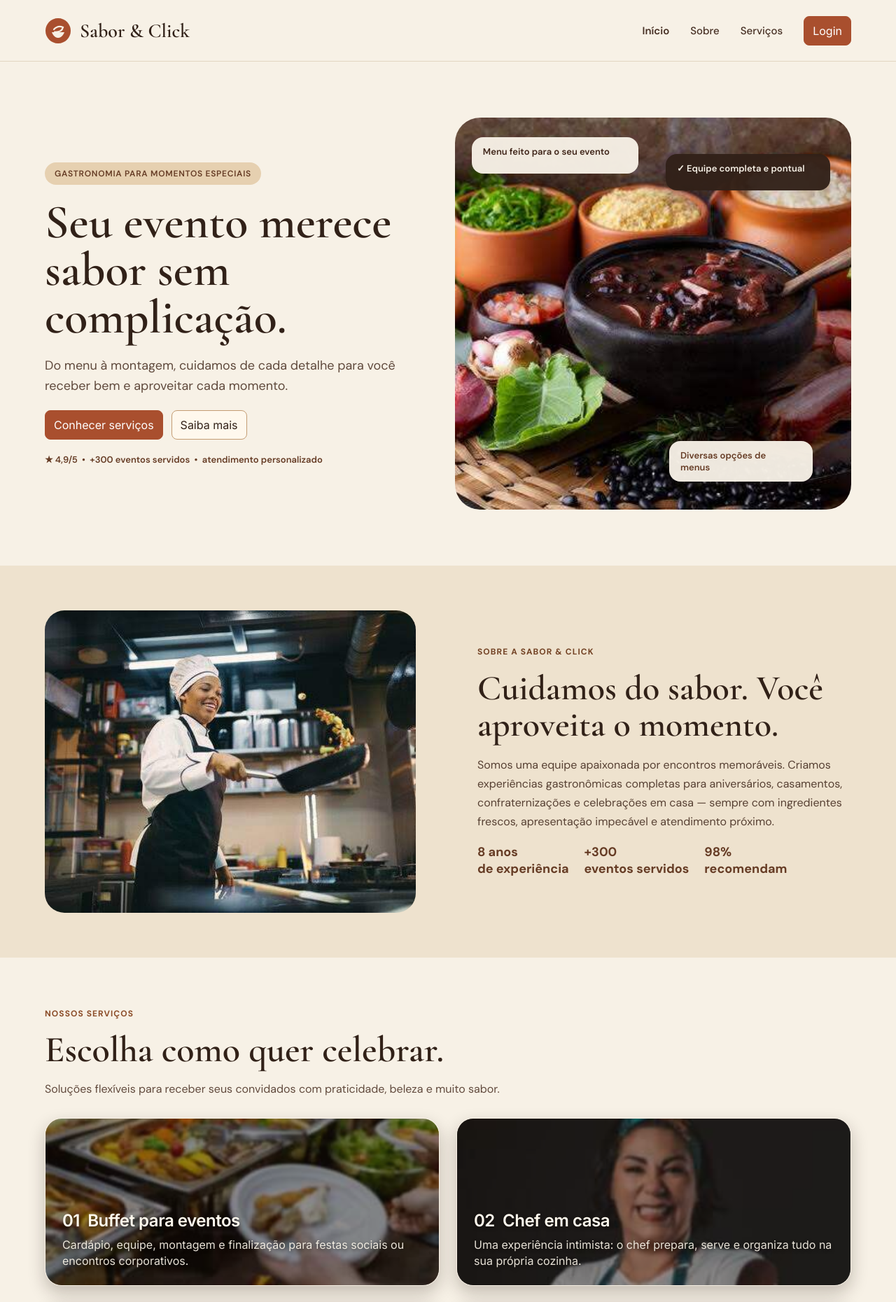
After one commit to Sophia-sQ/Sabor-Click, a Flask app: template templates/home.html in a window 1280 px wide. The commit adds this page. Shown: the top 1860 px of the page at 70% size. Run offline with Flask 3, Linux system fonts and the light colour scheme; the template is opened without the code that fills it, so the values that code supplies are empty; the visitor is signed in with stand-in values (Sample User, id 1); parts of the project's set-up code (start-up, migrations or seed data) failed here and were passed over.

Commit message:
Pagina home

```diff
--- a/static/css/home.css
+++ b/static/css/home.css
@@ -47,6 +47,7 @@ h1 { max-width: 580px; font-size: 68px; line-height: 68px; }
 .servico p { color: rgb(255 249 237 / 90%); font-size: 16px; line-height: 1.4; }
 .menu-acao { min-height: 44px; display: flex; justify-content: center; align-items: center; }
 .botao-menu { border-radius: 999px; background: #6b381f; border-color: #6b381f; padding: 12px 26px; font-weight: 600; line-height: 19px; box-shadow: 0 5px 12px rgb(31 15 8 / 22%); }
+.botao-menu:disabled { opacity: .5; cursor: not-allowed; box-shadow: none; }
 .processo { min-height: 420px; background: #e5d1b2; padding: 52px 64px; }
 .processo-intro { display: flex; flex-direction: column; gap: 6px; margin-bottom: 28px; }
 .processo .rotulo { color: #6e4024; }
--- /dev/null
+++ b/templates/home.html
@@ -0,0 +1,66 @@
+<!DOCTYPE html>
+<html lang="pt-BR">
+<head>
+    <meta charset="UTF-8">
+    <meta name="viewport" content="width=device-width, initial-scale=1.0">
+    <title>Sabor &amp; Click</title>
+    <link rel="preconnect" href="https://fonts.googleapis.com">
+    <link rel="preconnect" href="https://fonts.gstatic.com" crossorigin>
+    <link href="https://fonts.googleapis.com/css2?family=Cormorant+Garamond:wght@600&family=DM+Sans:wght@400;500;600;700&family=Inter:wght@400;600&display=swap" rel="stylesheet">
+    <link rel="stylesheet" href="{{ url_for('static', filename='css/home.css') }}">
+</head>
+<body>
+    <header class="navbar" id="inicio">
+        <a class="marca" href="#inicio"><img src="{{ url_for('static', filename='images/home-logo.svg') }}" width="38" height="38" alt=""><span>Sabor &amp; Click</span></a>
+        <nav aria-label="Navegação principal"><a href="#inicio" aria-current="page">Início</a><a href="#sobre">Sobre</a><a href="#servicos">Serviços</a><a class="botao" href="{{ url_for('auth.login') }}">Login</a></nav>
+    </header>
+    <main>
+        <section class="hero" aria-labelledby="titulo-home">
+            <div class="hero-conteudo">
+                <p class="selo">GASTRONOMIA PARA MOMENTOS ESPECIAIS</p>
+                <h1 id="titulo-home">Seu evento merece sabor sem complicação.</h1>
+                <p class="hero-descricao">Do menu à montagem, cuidamos de cada detalhe para você receber bem e aproveitar cada momento.</p>
+                <div class="acoes"><a class="botao" href="#servicos">Conhecer serviços</a><a class="botao botao-neutro" href="#sobre">Saiba mais</a></div>
+                <p class="hero-resumo">★ 4,9/5 &nbsp;•&nbsp; +300 eventos servidos &nbsp;•&nbsp; atendimento personalizado</p>
+            </div>
+            <div class="hero-visual">
+                <img src="{{ url_for('static', filename='images/home-principal.png') }}" alt="Mesa com pratos e ingredientes para uma experiência gastronômica">
+                <p class="flutuante menu">Menu feito para o seu evento</p>
+                <p class="flutuante equipe">✓ Equipe completa e pontual</p>
+                <p class="flutuante opcoes">Diversas opções de menus</p>
+            </div>
+        </section>
+        <section class="sobre" id="sobre" aria-labelledby="titulo-sobre">
+            <img class="sobre-imagem" src="{{ url_for('static', filename='images/home-sobre.png') }}" alt="Chef apresentando um prato na cozinha" loading="lazy">
+            <div class="sobre-conteudo">
+                <p class="rotulo">SOBRE A SABOR &amp; CLICK</p>
+                <h2 id="titulo-sobre">Cuidamos do sabor. Você aproveita o momento.</h2>
+                <p>Somos uma equipe apaixonada por encontros memoráveis. Criamos experiências gastronômicas completas para aniversários, casamentos, confraternizações e celebrações em casa — sempre com ingredientes frescos, apresentação impecável e atendimento próximo.</p>
+                <div class="numeros"><p>8 anos<br>de experiência</p><p>+300<br>eventos servidos</p><p>98%<br>recomendam</p></div>
+            </div>
+        </section>
+        <section class="servicos" id="servicos" aria-labelledby="titulo-servicos">
+            <div class="servicos-intro"><p class="rotulo">NOSSOS SERVIÇOS</p><h2 id="titulo-servicos">Escolha como quer celebrar.</h2><p>Soluções flexíveis para receber seus convidados com praticidade, beleza e muito sabor.</p></div>
+            <div class="servicos-grade">
+                {% for numero, nome, imagem, descricao in [
+                    ('01', 'Buffet para eventos', 'home-buffet.jpg', 'Cardápio, equipe, montagem e finalização para festas sociais ou encontros corporativos.'),
+                    ('02', 'Chef em casa', 'home-chef.jpg', 'Uma experiência intimista: o chef prepara, serve e organiza tudo na sua própria cozinha.'),
+                    ('03', 'Salgados para eventos', 'home-salgados.jpg', 'Coxinhas, quibes e outros salgados para todos os tipos de evento.'),
+                    ('04', 'Bebidas', 'home-bebidas.jpg', 'Seleção de bebidas, sucos e coquetéis para brindar cada momento do seu evento.')
+                ] %}
+                <article class="servico"><img src="{{ url_for('static', filename='images/' ~ imagem) }}" alt="" loading="lazy"><div><h3>{{ numero }} &nbsp;{{ nome }}</h3><p>{{ descricao }}</p></div></article>
+                {% endfor %}
+            </div>
+            <div class="menu-acao"><button class="botao botao-menu" type="button" disabled title="Menu disponível em breve">Conhecer o menu</button></div>
+        </section>
+        <section class="processo" aria-labelledby="titulo-processo">
+            <div class="processo-intro"><p class="rotulo">SIMPLES DO INÍCIO AO BRINDE</p><h2 id="titulo-processo">Seu evento pronto em 3 passos.</h2></div>
+            <ol class="etapas"><li><h3>01 &nbsp;Conte sobre o evento</h3><p>Data, local, convidados e preferências.</p></li><li><h3>02 &nbsp;Escolha o menu</h3><p>Receba opções e personalize cada detalhe.</p></li><li><h3>03 &nbsp;Aproveite o momento</h3><p>Nossa equipe cuida da execução completa.</p></li></ol>
+        </section>
+    </main>
+    <footer class="rodape">
+        <div class="rodape-cta"><div><h2>Vamos criar um evento inesquecível?</h2><p>Conte sua ideia e receba uma proposta pensada para o seu momento.</p></div><a class="botao" href="{{ url_for('auth.login') }}">Planejar meu evento</a></div>
+        <div class="rodape-base"><a class="marca" href="#inicio">Sabor &amp; Click</a><nav aria-label="Navegação do rodapé"><a href="#inicio">Início</a><span>•</span><a href="#sobre">Sobre</a><span>•</span><a href="#servicos">Serviços</a><span>•</span><span>© 2026 Sabor &amp; Click</span></nav></div>
+    </footer>
+</body>
+</html>
```
Also changed, not shown: static/images/home-bebidas.jpg (added), static/images/home-buffet.jpg (added), static/images/home-chef.jpg (added), static/images/home-principal.png (added), static/images/home-salgados.jpg (added), static/images/home-sobre.png (added).
